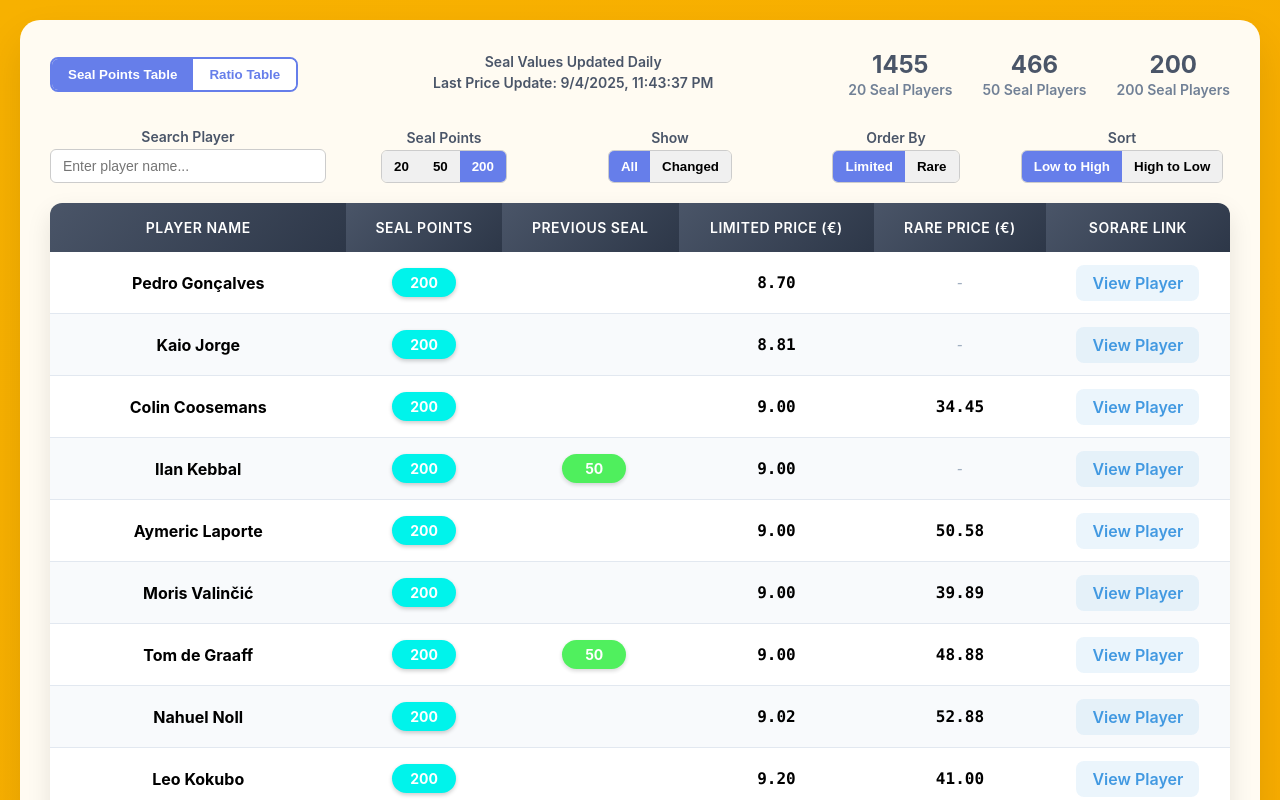
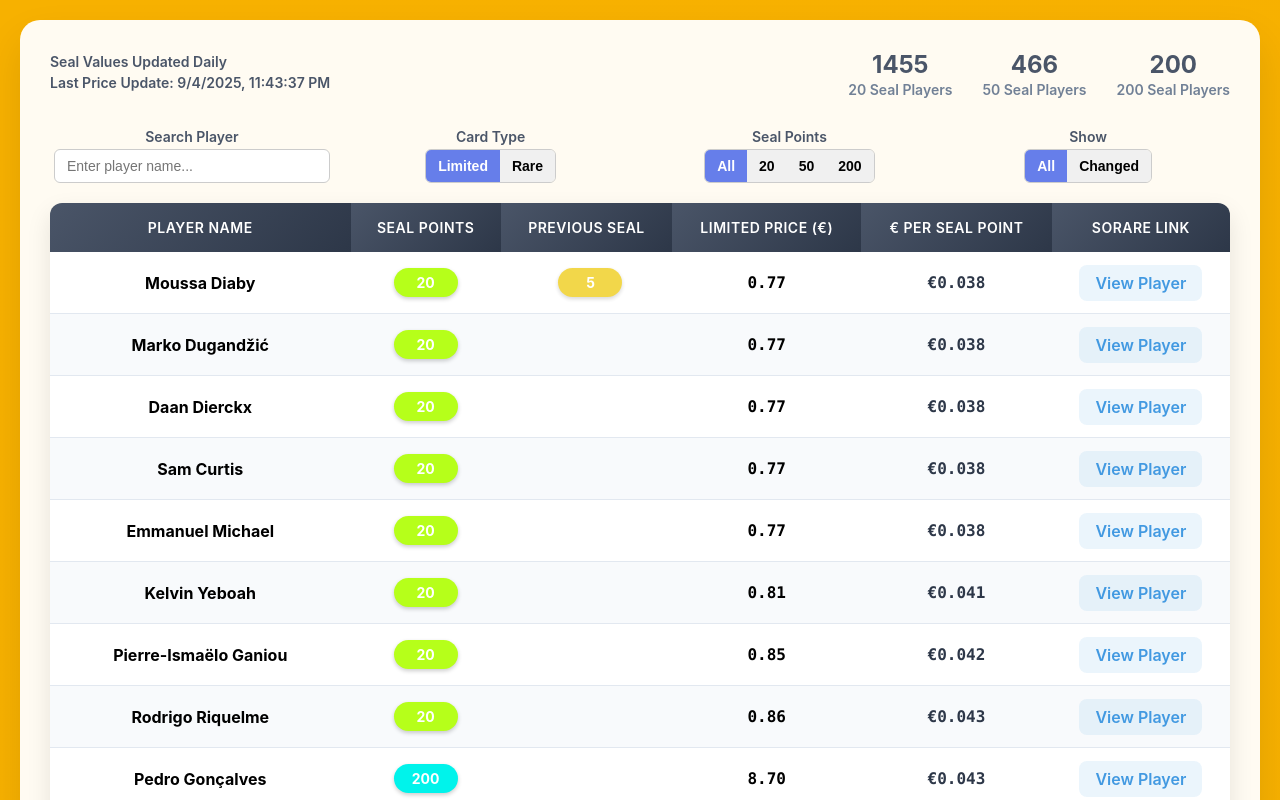
Before and after one commit to random989/seal-sorare, a Next.js app: page / in a window 1280 px wide. Shown: the top 800 px of the page. Built offline with nearby package versions, Linux system fonts and the light colour scheme.

Commit message:
Update index.js
Removed seal table view.
Only ratio table, with the seal points and changed filters.

```diff
--- a/pages/index.js
+++ b/pages/index.js
@@ -14,7 +14,7 @@ export async function getStaticProps() {
     n: player.name,                     // name
     se: parseInt(player.seal),          // seal
     sc: player.seal_changed,            // seal_changed
-    ps: parseInt(player.previous_seal), // previous_seal
+    sb: parseInt(player.previous_seal), // previous_seal
     pl: player.price_limited_eur,       // price_limited_eur
     pr: player.price_rare_eur,          // price_rare_eur
   });
@@ -38,42 +38,24 @@ export async function getStaticProps() {
 }
 
 export default function SorarePlayerSealData({ sealData }) {
-  const [viewMode, setViewMode] = useState('seal'); // 'seal' or 'ratio'
   const [filters, setFilters] = useState({
-    seal: '200',
+    seal: 'all',
     changed: 'all',
-    orderBy: 'limited',
-    direction: 'asc',
     search: '',
     priceType: 'limited' // 'limited' or 'rare'
   });
 
   const [filteredPlayers, setFilteredPlayers] = useState([]);
 
-  // Reset filters when view mode changes
-  useEffect(() => {
-    if (viewMode === 'ratio') {
-      // Reset filters that don't apply to ratio view
-      setFilters(prev => ({
-        ...prev,
-        changed: 'all',      // Reset to show all players
-        direction: 'asc',    // Reset sort direction (ratio view always sorts best ratios first)
-        seal: '200'          // Reset seal filter since ratio view shows all seals
-      }));
-    }
-  }, [viewMode]);
-
   useEffect(() => {
     populateTable();
-  }, [filters, sealData, viewMode]);
+  }, [filters, sealData]);
 
   // get background gradient based on current selection
   const getBackgroundGradient = () => {
-    const selectedType = viewMode === 'seal' ? filters.orderBy : filters.priceType;
-
-    if (selectedType === 'limited') {
+    if (filters.priceType === 'limited') {
       return 'linear-gradient(135deg, #f7b100 0%, #ff9500 100%)';
-    } else if (selectedType === 'rare') {
+    } else if (filters.priceType === 'rare') {
       return 'linear-gradient(135deg, #d94951 0%, #c70000 100%)';
     }
     return 'linear-gradient(135deg, #667eea 0%, #764ba2 100%)';
@@ -98,15 +80,14 @@ export default function SorarePlayerSealData({ sealData }) {
 
     let allPlayers = [];
 
-    if (viewMode === 'seal') {
-      // Get players using optimized field names
-      allPlayers = [...(sealData.players[`${filters.seal}_seal`] || [])];
-    } else {
-      // Ratio view - combine all players
+    // Get players based on seal filter
+    if (filters.seal === 'all') {
       const seal20 = sealData.players['20_seal'] || [];
       const seal50 = sealData.players['50_seal'] || [];
       const seal200 = sealData.players['200_seal'] || [];
       allPlayers = [...seal20, ...seal50, ...seal200];
+    } else {
+      allPlayers = [...(sealData.players[`${filters.seal}_seal`] || [])];
     }
 
     // Search filter (using optimized field 'n' for name)
@@ -121,22 +102,7 @@ export default function SorarePlayerSealData({ sealData }) {
       allPlayers = allPlayers.filter(p => p.sc);
     }
 
-    // Sort
-    if (viewMode === 'seal') {
-      // Use optimized field names: 'pl' for price_limited_eur, 'pr' for price_rare_eur
-      const priceKey = filters.orderBy === 'limited' ? 'pl' : 'pr';
-      allPlayers.sort((a, b) => {
-        const va = a[priceKey];
-        const vb = b[priceKey];
-
-        if (va == null && vb == null) return 0;
-        if (va == null) return 1;
-        if (vb == null) return -1;
-
-        return filters.direction === 'asc' ? va - vb : vb - va;
-      });
-    } else {
-      // Ratio view sorting with runtime calculation
+    // Sort by ratio - best ratios first
     const priceKey = filters.priceType === 'limited' ? 'pl' : 'pr';
     allPlayers.sort((a, b) => {
       const ratioA = calculateRatio(a[priceKey], a.se); // 'se' for seal
@@ -148,7 +114,6 @@ export default function SorarePlayerSealData({ sealData }) {
 
       return ratioA - ratioB; // Always ascending - best ratios first
     });
-    }
 
     setFilteredPlayers(allPlayers);
   };
@@ -215,36 +180,12 @@ export default function SorarePlayerSealData({ sealData }) {
           align-items: center;
           margin-bottom: 30px;
         }
-        .title-with-toggle {
+        .title-section {
           display: flex;
           align-items: center;
-          gap: 20px;
-        }
-        .view-toggle {
-          display: inline-flex;
-          border-radius: 8px;
-          overflow: hidden;
-          border: 2px solid #667eea;
-          font-size: 0.875rem;
-        }
-        .view-toggle button {
-          background: white;
-          border: none;
-          padding: 8px 16px;
-          cursor: pointer;
-          font-weight: 600;
-          color: #667eea;
-          transition: all 0.2s;
-        }
-        .view-toggle button.active {
-          background: #667eea;
-          color: white;
-        }
-        .view-toggle button:hover:not(.active) {
-          background: #f0f4ff;
         }
         .update-info {
-          text-align: center;
+          text-align: left;
           flex: 1;
         }
         .update-line {
@@ -288,7 +229,7 @@ export default function SorarePlayerSealData({ sealData }) {
           justify-content: space-between;
           align-items: flex-end;
           margin-bottom: 20px;
-          gap: 10px;
+          gap: 15px;
         }
         .filter-item {
           flex: 1;
@@ -327,6 +268,7 @@ export default function SorarePlayerSealData({ sealData }) {
           cursor: pointer;
           font-weight: 600;
           transition: background 0.2s;
+          font-size: 0.875rem;
         }
         .filter-group button.active {
           background: #667eea;
@@ -422,22 +364,7 @@ export default function SorarePlayerSealData({ sealData }) {
 
       <div className="container">
         <div className="header-section">
-          <div className="title-with-toggle">
-            <div className="view-toggle">
-              <button
-                className={viewMode === 'seal' ? 'active' : ''}
-                onClick={() => setViewMode('seal')}
-              >
-                Seal Points Table
-              </button>
-              <button
-                className={viewMode === 'ratio' ? 'active' : ''}
-                onClick={() => setViewMode('ratio')}
-              >
-                Ratio Table
-              </button>
-            </div>
-          </div>
+
           <div className="update-info">
             <div className="update-line">Seal Values Updated Daily</div>
             <div className="update-line">Last Price Update: {getLastUpdateTimes().priceUpdate}</div>
@@ -469,11 +396,27 @@ export default function SorarePlayerSealData({ sealData }) {
             />
           </div>
 
-          {viewMode === 'seal' ? (
-            <>
+          <div className="filter-item">
+            <label>Card Type</label>
+            <div className="filter-group">
+              <button
+                className={filters.priceType === 'limited' ? 'active' : ''}
+                onClick={() => handleFilterChange('priceType', 'limited')}
+              >Limited</button>
+              <button
+                className={filters.priceType === 'rare' ? 'active' : ''}
+                onClick={() => handleFilterChange('priceType', 'rare')}
+              >Rare</button>
+            </div>
+          </div>
+
           <div className="filter-item">
             <label>Seal Points</label>
             <div className="filter-group">
+              <button
+                className={filters.seal === 'all' ? 'active' : ''}
+                onClick={() => handleFilterChange('seal', 'all')}
+              >All</button>
               <button
                 className={filters.seal === '20' ? 'active' : ''}
                 onClick={() => handleFilterChange('seal', '20')}
@@ -502,55 +445,6 @@ export default function SorarePlayerSealData({ sealData }) {
               >Changed</button>
             </div>
           </div>
-
-              <div className="filter-item">
-                <label>Order By</label>
-                <div className="filter-group">
-                  <button
-                    className={filters.orderBy === 'limited' ? 'active' : ''}
-                    onClick={() => handleFilterChange('orderBy', 'limited')}
-                  >Limited</button>
-                  <button
-                    className={filters.orderBy === 'rare' ? 'active' : ''}
-                    onClick={() => handleFilterChange('orderBy', 'rare')}
-                  >Rare</button>
-                </div>
-              </div>
-
-              <div className="filter-item">
-                <label>Sort</label>
-                <div className="filter-group">
-                  <button
-                    className={filters.direction === 'asc' ? 'active' : ''}
-                    onClick={() => handleFilterChange('direction', 'asc')}
-                  >Low to High</button>
-                  <button
-                    className={filters.direction === 'desc' ? 'active' : ''}
-                    onClick={() => handleFilterChange('direction', 'desc')}
-                  >High to Low</button>
-                </div>
-              </div>
-            </>
-          ) : (
-            <>
-              <div className="filter-item"></div>
-              <div className="filter-item">
-                <label>Card Type</label>
-                <div className="filter-group">
-                  <button
-                    className={filters.priceType === 'limited' ? 'active' : ''}
-                    onClick={() => handleFilterChange('priceType', 'limited')}
-                  >Limited</button>
-                  <button
-                    className={filters.priceType === 'rare' ? 'active' : ''}
-                    onClick={() => handleFilterChange('priceType', 'rare')}
-                  >Rare</button>
-                </div>
-              </div>
-              <div className="filter-item"></div>
-              <div className="filter-item"></div>
-            </>
-          )}
         </div>
 
         <table>
@@ -559,17 +453,8 @@ export default function SorarePlayerSealData({ sealData }) {
               <th>Player Name</th>
               <th>Seal Points</th>
               <th>Previous Seal</th>
-              {viewMode === 'seal' ? (
-                <>
-                  <th>Limited Price (€)</th>
-                  <th>Rare Price (€)</th>
-                </>
-              ) : (
-                <>
               <th>{filters.priceType === 'limited' ? 'Limited' : 'Rare'} Price (€)</th>
               <th>€ per Seal Point</th>
-                </>
-              )}
               <th>Sorare Link</th>
             </tr>
           </thead>
@@ -580,16 +465,9 @@ export default function SorarePlayerSealData({ sealData }) {
                 <td>{getSealBadge(player.se || player.seal)}</td>
                 <td>
                   {(player.sc || player.seal_changed) ? (
-                    <span className="previous-seal">{getSealBadge(player.ps || player.previous_seal)}</span>
+                    <span className="previous-seal">{getSealBadge(player.sb || player.previous_seal)}</span>
                   ) : null}
                 </td>
-                {viewMode === 'seal' ? (
-                  <>
-                    <td className="price">{formatPrice(player.pl || player.price_limited_eur)}</td>
-                    <td className="price">{formatPrice(player.pr || player.price_rare_eur)}</td>
-                  </>
-                ) : (
-                  <>
                 <td className="price">
                   {formatPrice(filters.priceType === 'limited' ?
                     (player.pl || player.price_limited_eur) :
@@ -603,8 +481,6 @@ export default function SorarePlayerSealData({ sealData }) {
                     player.se || player.seal
                   )}
                 </td>
-                  </>
-                )}
                 <td>
                   <a href={`https://sorare.com/football/players/${player.s || player.slug}`} target="_blank" rel="noopener noreferrer">
                     View Player
```
Lines whose indentation alone changed are shown as unchanged.
